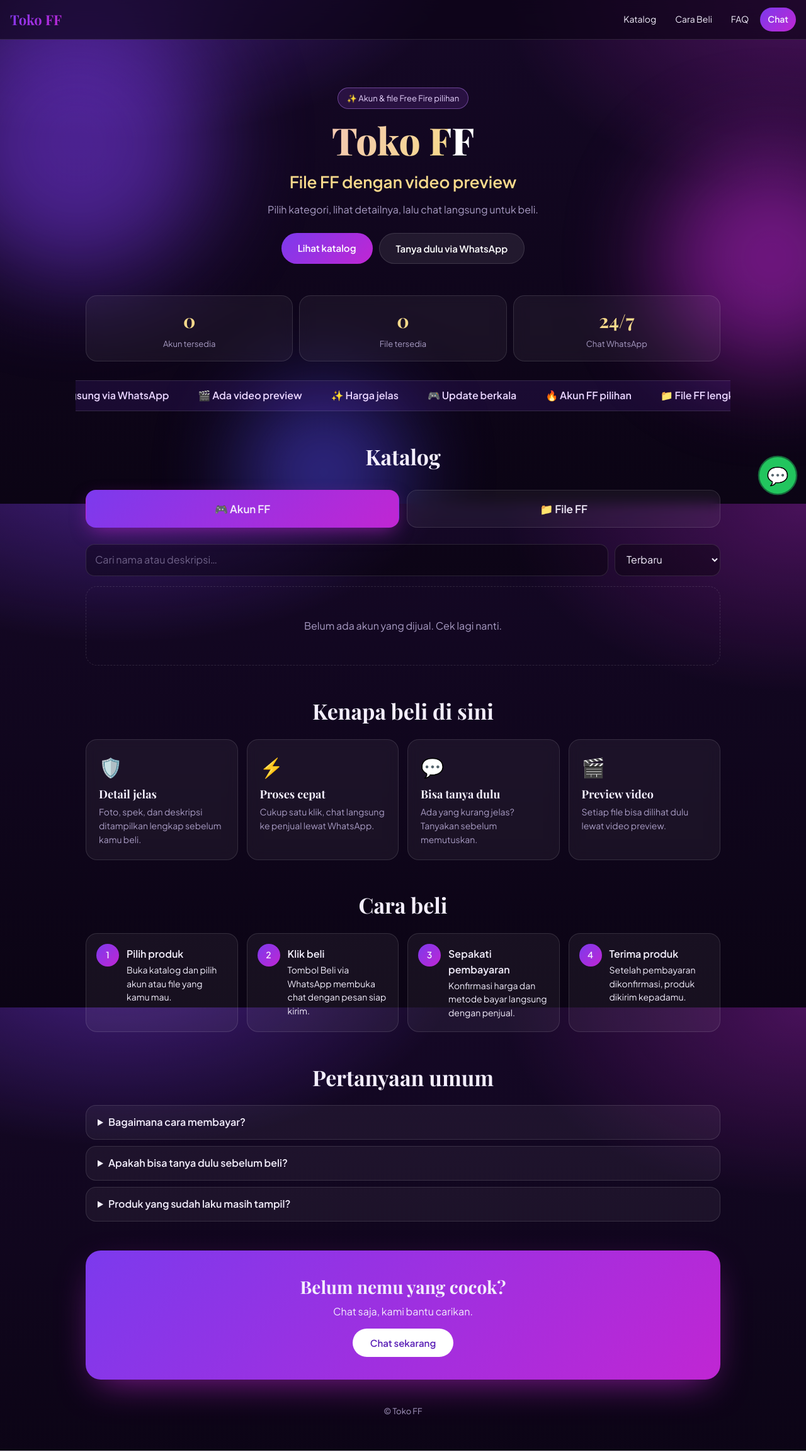
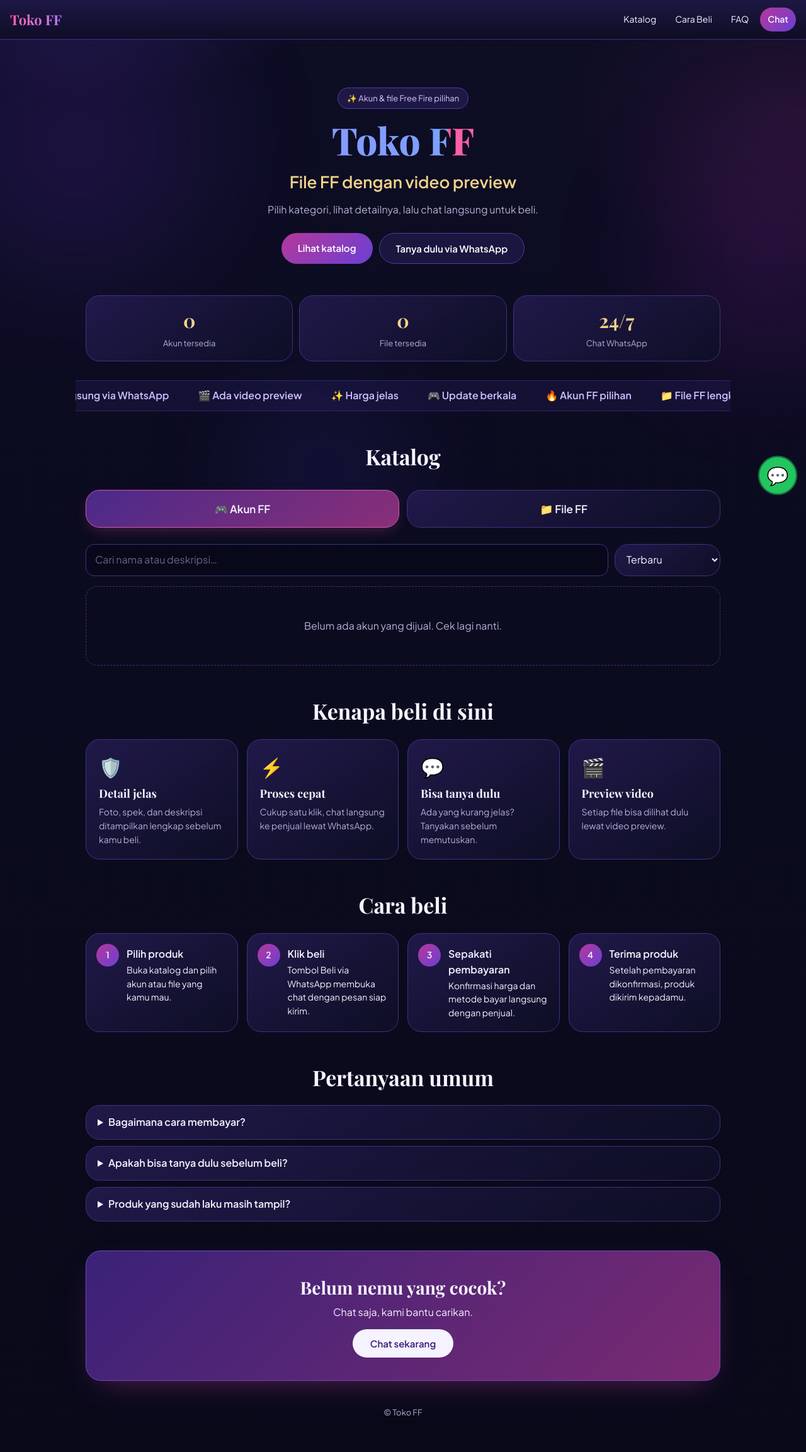
Before and after one commit to VinzBotID/jualbelivortex, a plain HTML site: page index.html in a window 1280 px wide. Shown: the whole page at 63% size. Drawn offline with nearby package versions, Linux system fonts and the light colour scheme.

Commit message:
Update style.css

```diff
--- a/style.css
+++ b/style.css
@@ -94,3 +94,29 @@ details p{margin:10px 0 0;color:var(--mu);font-size:14px}
 @keyframes pulse{0%{box-shadow:0 0 0 0 rgba(34,197,94,.6)}70%{box-shadow:0 0 0 18px rgba(34,197,94,0)}100%{box-shadow:0 0 0 0 rgba(34,197,94,0)}}
 @media(max-width:560px){.nav nav a:not(.cta){display:none}}
 @media(prefers-reduced-motion:reduce){.orbs i,.marq div,.fab{animation:none}}
+
+/* ===== Tema gelap navy-ungu (mengikuti referensi) ===== */
+:root{--bg:#090919;--bg2:#0d0d24;--card:rgba(24,22,56,.72);--bd:#3f3280;--tx:#f5f3ff;--mu:#b4b0d4;--grad:linear-gradient(135deg,#b5389a,#6a40d4);--gold:#f0d28a}
+body{background:radial-gradient(700px 420px at 10% -5%,rgba(88,60,190,.28),transparent 65%),radial-gradient(600px 400px at 100% 8%,rgba(160,50,130,.16),transparent 65%),linear-gradient(180deg,var(--bg2),var(--bg))}
+.orbs i{opacity:.14;filter:blur(90px)}
+.nav{background:linear-gradient(180deg,rgba(30,24,70,.92),rgba(14,13,36,.92));border-bottom:1px solid #3f3280}
+.nav b,.logo{background:linear-gradient(100deg,#ff5fa2 0%,#b57cff 55%,#7aa2ff 100%);background-size:200% auto;-webkit-background-clip:text;background-clip:text;color:transparent}
+.badge{background:rgba(70,50,150,.3);border-color:#4f3fa0;color:#d9ccff}
+.tabs button,.stat,.feat div,.steps li,details,.panel,.tools select{background:linear-gradient(145deg,rgba(40,30,88,.75),rgba(14,15,38,.9));border:1.5px solid #3f3280;border-radius:22px;backdrop-filter:none}
+.tabs button:hover{border-color:#7d62e0}
+.tabs button.on{background:linear-gradient(145deg,#4a2a8a,#8a2f78);border-color:#d05aa8;box-shadow:0 8px 24px -10px rgba(190,60,150,.55)}
+.card{background:linear-gradient(150deg,#241b4d 0%,#13132f 55%,#0e0f25 100%);border:1.5px solid #43358a;border-radius:26px;backdrop-filter:none;box-shadow:0 14px 34px -18px #000}
+.card:hover{border-color:#c0509f;box-shadow:0 18px 40px -18px rgba(190,60,150,.45)}
+.main{background:#1a1540}
+.spec li{background:rgba(90,62,190,.2);border:1px solid #4d3da3;color:#d7ccff}
+.btn{background:var(--grad)}
+.btn.ghost{background:rgba(70,55,150,.25);border:1px solid #4d3da3}
+.price{color:var(--gold)}
+.marq{background:rgba(60,45,140,.18);border-color:#2f2663}
+.marq div{color:#cdbfff}
+.ribbon{background:linear-gradient(135deg,#f0d28a,#d99a2b)}
+.cta-box{background:linear-gradient(135deg,#3a2278 0%,#7a2a72 100%);border:1.5px solid #6b4bc0;box-shadow:0 18px 50px -24px rgba(150,50,130,.7)}
+.cta-box .btn{background:#f5f3ff;color:#3a1f7a}
+.steps li::before{background:var(--grad)}
+input,textarea{background:rgba(8,8,26,.7);border:1.5px solid #3f3280}
+.btn.del{background:rgba(160,40,70,.18)}
```
